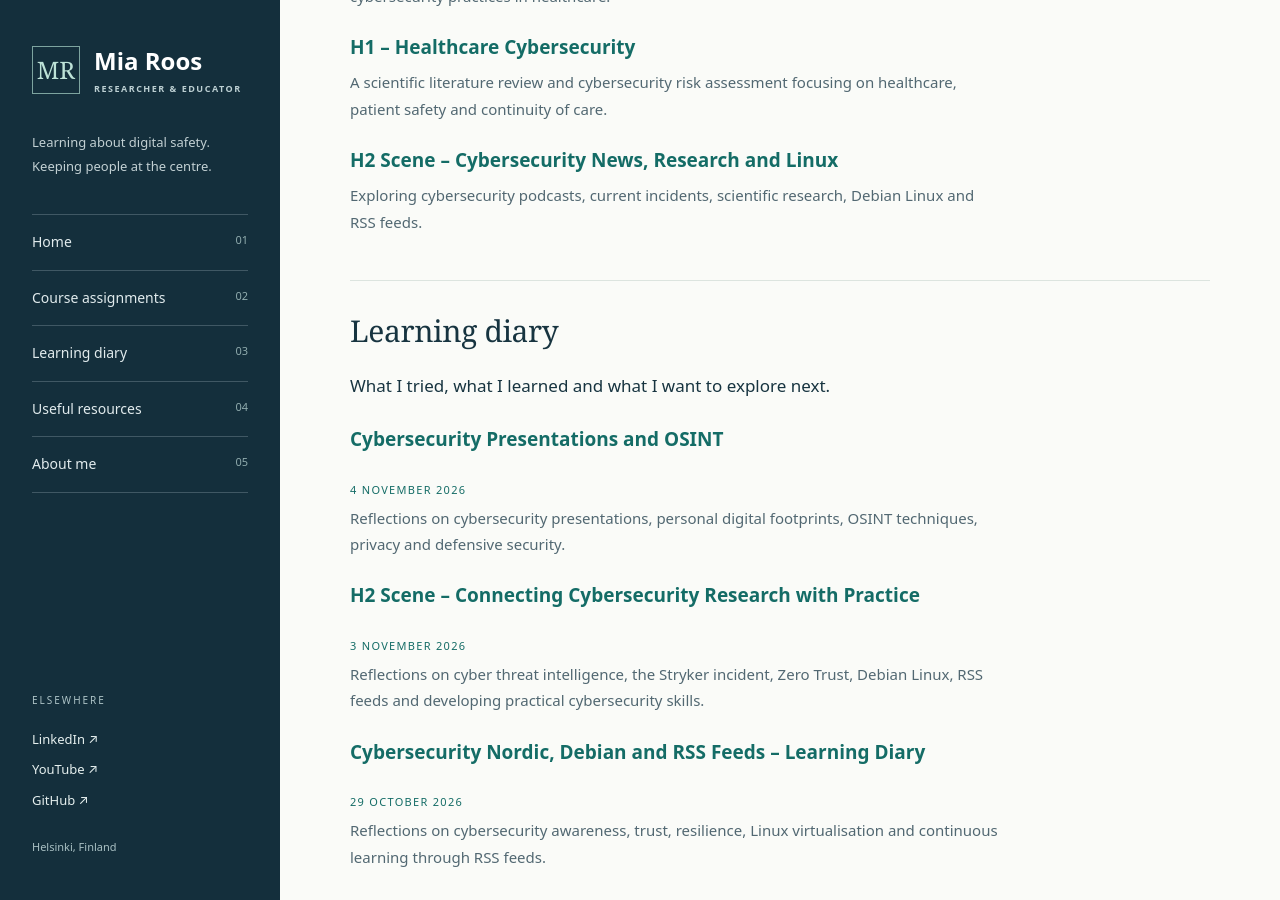
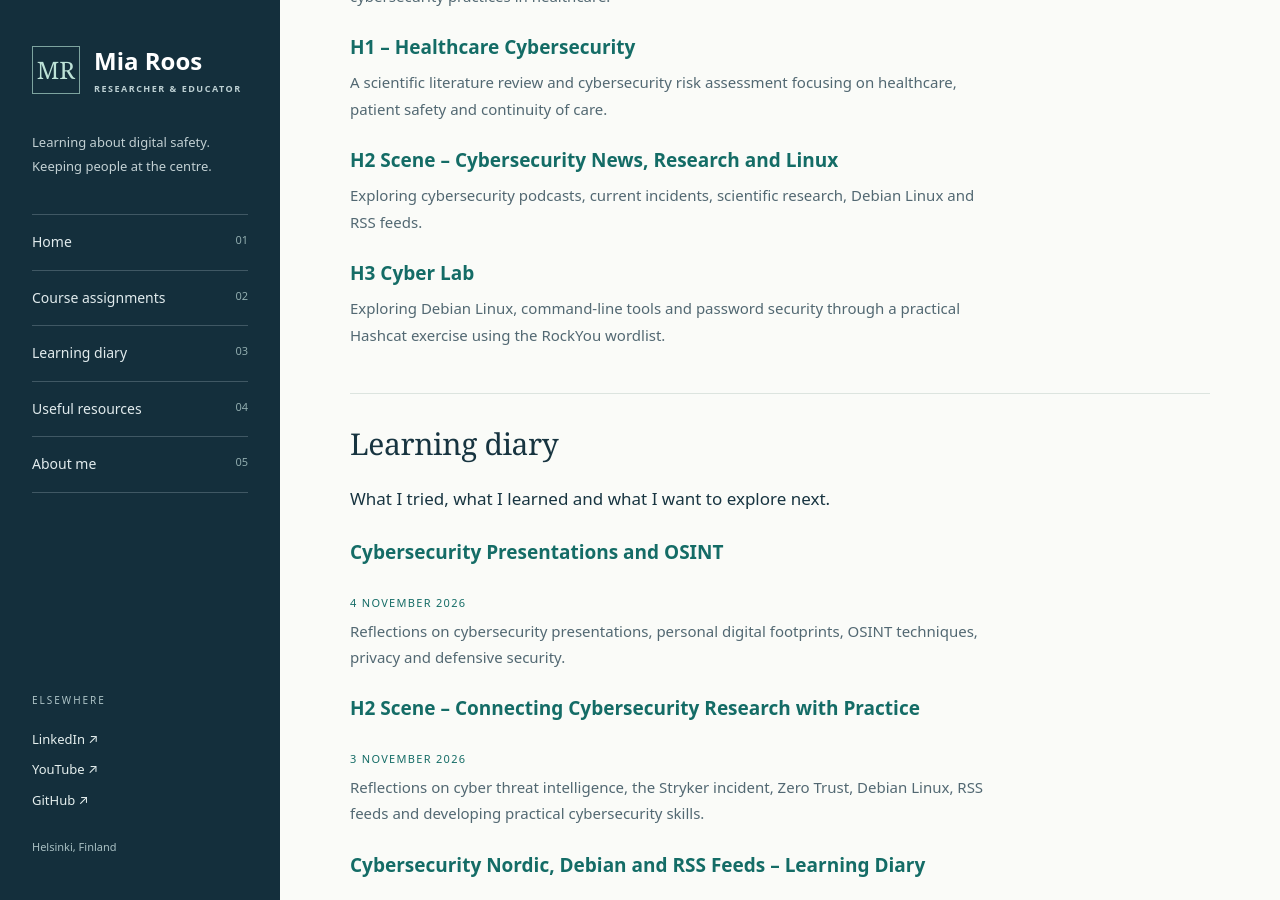
Before and after one commit to mia-roos/Cyber-Security-Studies, a Jekyll site: the page built from index.md, in a window 1280 px wide and 900 px high, scrolled down 718 px. Built offline with Jekyll 4.4.1, drawn with Linux system fonts in a browser that asks for light colours.

Commit message:
Add 'H3 Cyber Lab' section to index.md
Added a new section for 'H3 Cyber Lab' with a description.

```diff
--- a/index.md
+++ b/index.md
@@ -24,6 +24,10 @@ title: Cybersecurity Learning Portfolio
 ### [H2 Scene – Cybersecurity News, Research and Linux]({{ '/h2.html' | relative_url }})
 
 <p class="entry-description">Exploring cybersecurity podcasts, current incidents, scientific research, Debian Linux and RSS feeds.</p>
+
+### [H3 Cyber Lab]({{ '/h3.html' | relative_url }})
+
+<p class="entry-description">Exploring Debian Linux, command-line tools and password security through a practical Hashcat exercise using the RockYou wordlist.</p>
 
 ## Learning diary
 
```
